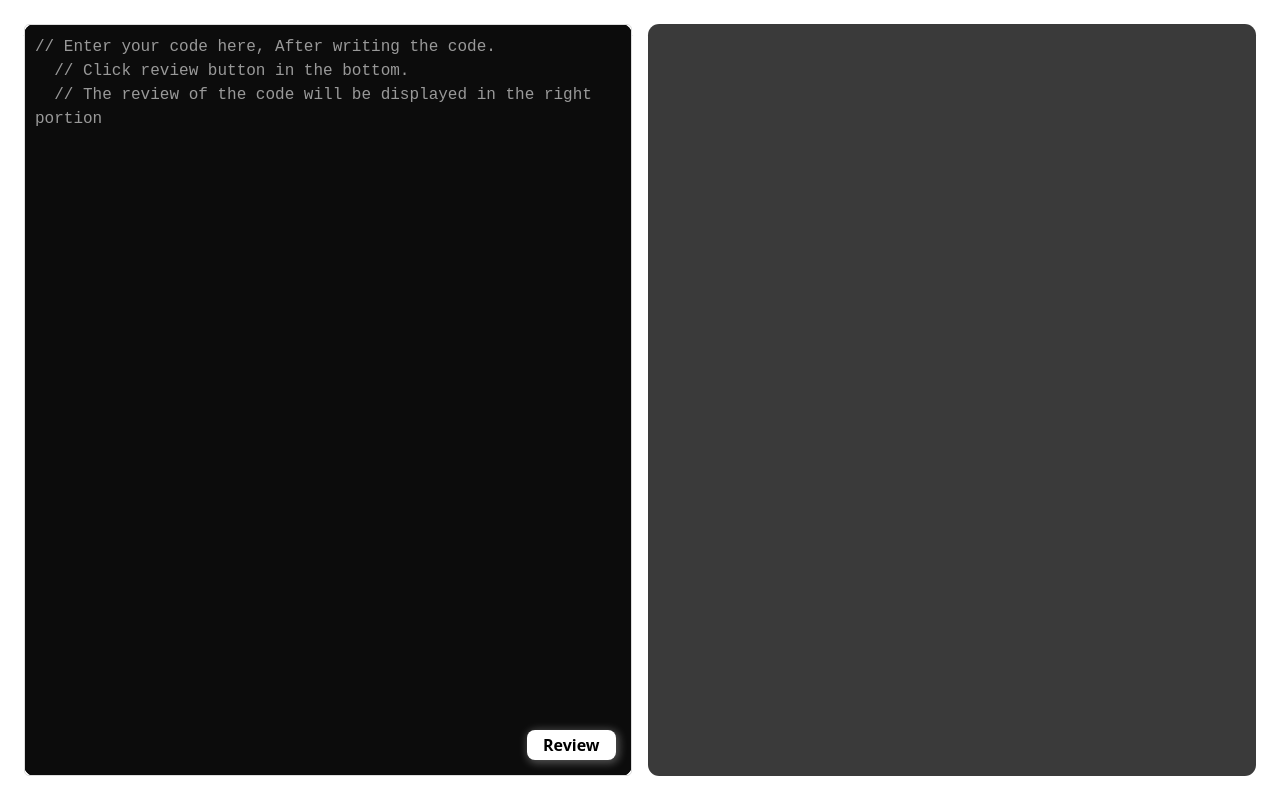
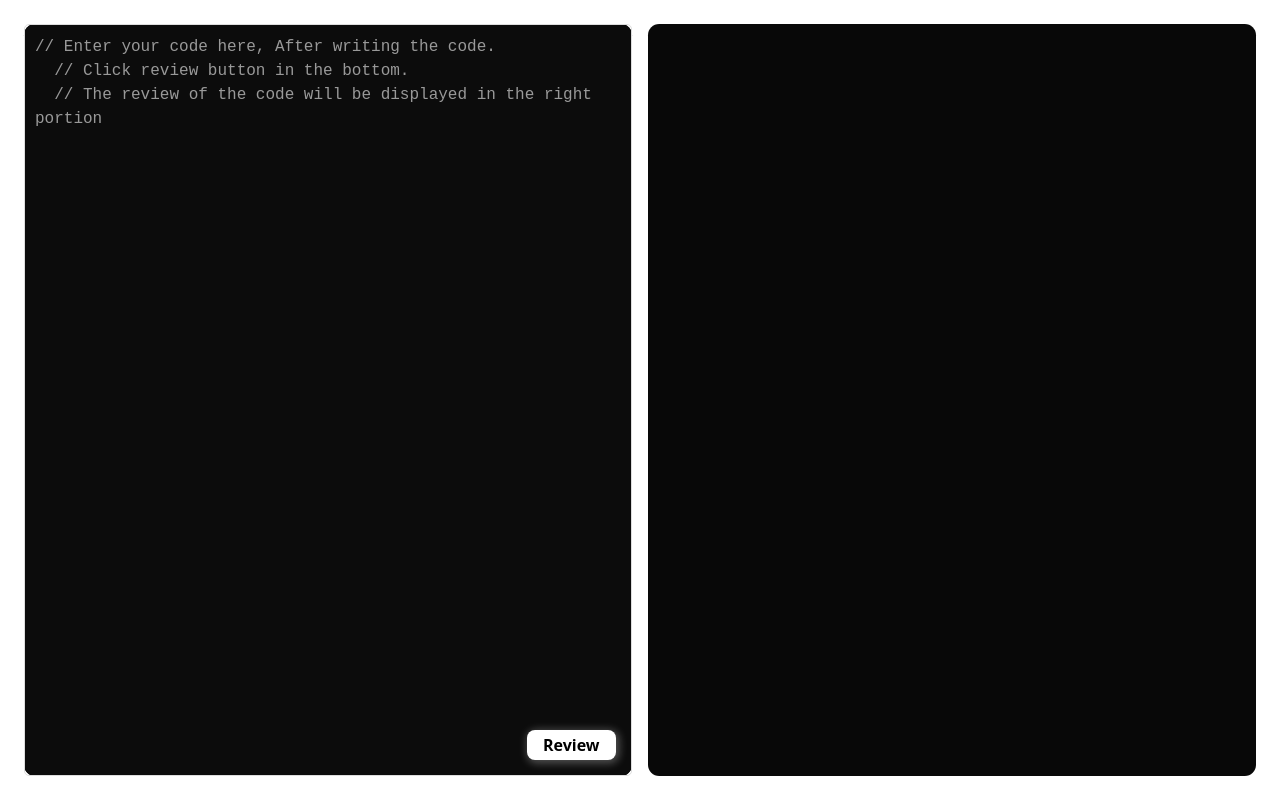
Before and after one commit to MahendraSaiKuramdasu/ai_code_reviewer, a React (Vite) app in the folder Frontend/: page / in a window 1280 px wide. Built offline with nearby package versions, Linux system fonts and the light colour scheme.

Commit message:
Update App.css to white

```diff
--- a/Frontend/src/App.css
+++ b/Frontend/src/App.css
@@ -56,7 +56,7 @@ main .left .review{
 }
 
 main .right{
-  background-color: #3a3a3a;
+  background-color: #080808;
   padding: 1rem 2rem;
   overflow: auto;
 }
```
